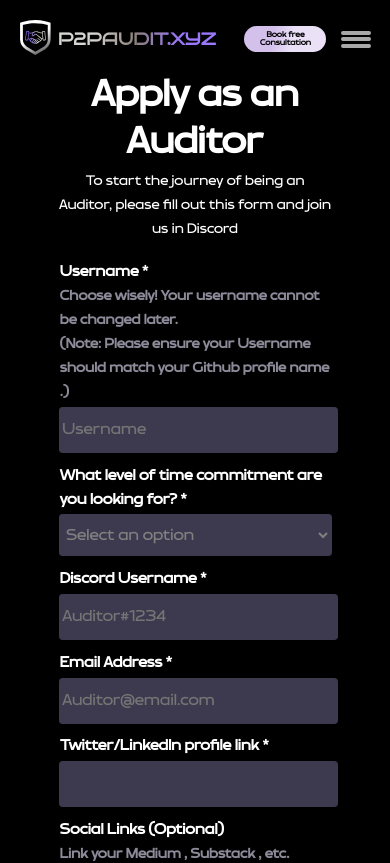
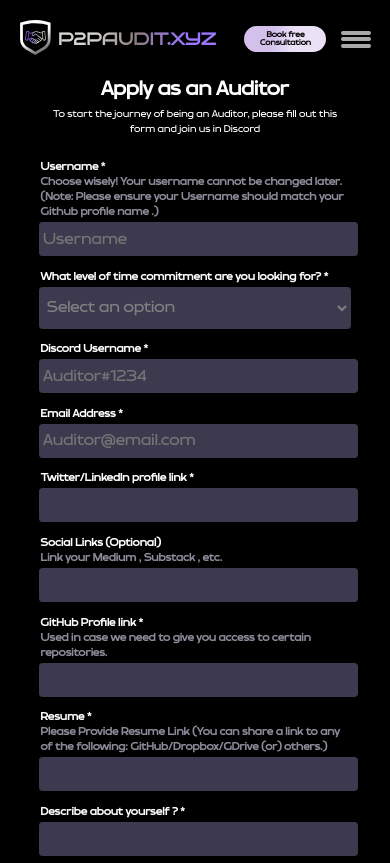
Before and after one commit to P2PAudit/p2pxyz, a React (Create React App) app: page /auditorform in a window 390 px wide. Shown: the top 863 px of the page. Built offline with nearby package versions, Linux system fonts and the light colour scheme; a small style sheet from the web is missing; a web font is replaced by a local one.

Commit message:
form mobile update

```diff
--- a/src/App.css
+++ b/src/App.css
@@ -2631,8 +2631,38 @@ option {
     font-size: 15px;
   }
 
-
-
+  .formhead {
+    font-size: 20px;
+    line-height: 30px;
+  }
+
+  .formdesc {
+    font-size: 10px;
+    line-height: 15px;
+  }
+
+  .forminputtitle {
+    font-size: 11px;
+    line-height: 15px;
+  }
+
+  .forminputdesc {
+    font-size: 11px;
+    line-height: 15px;
+  }
+
+  form input {
+    height: 30px;
+  }
+
+  form select {
+    height: 30px;
+  }
+
+  .form {
+    margin: 0 auto;
+    width: 80%;
+  }
 
 
 
```
